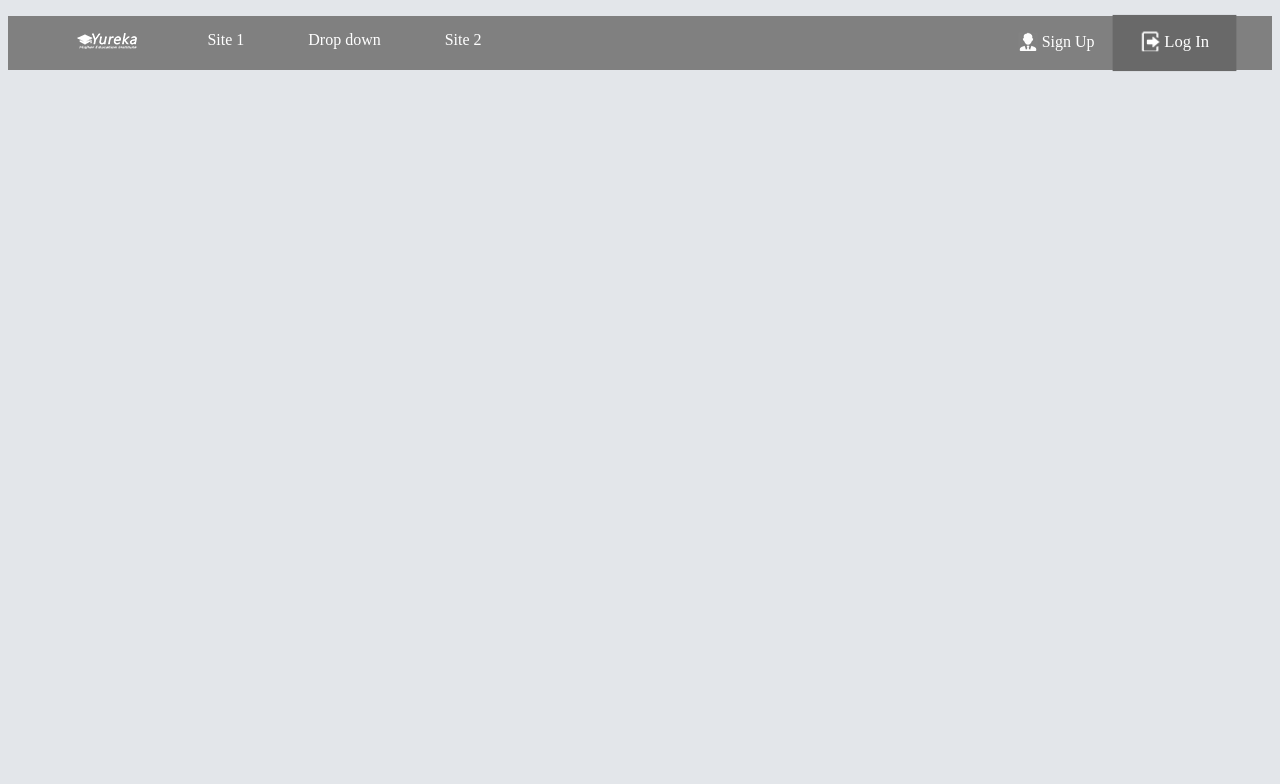
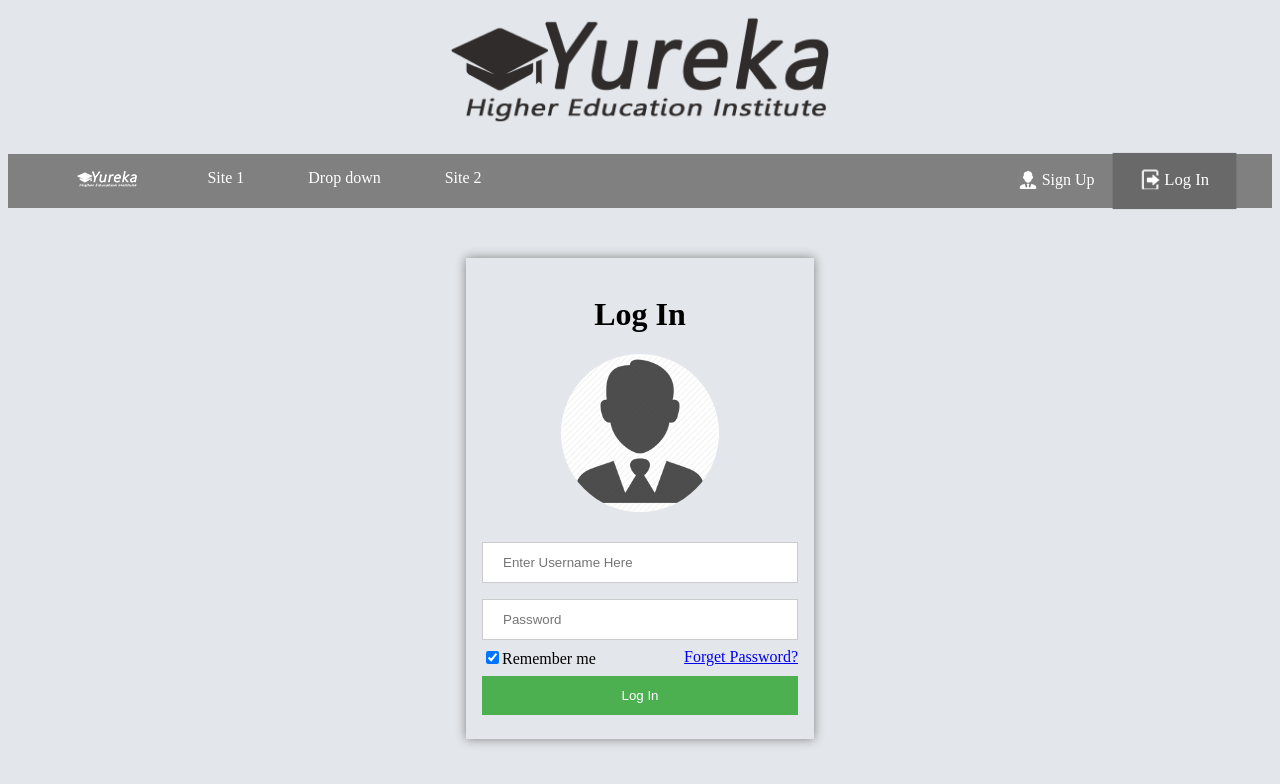
Before and after one commit to ThilinaPrasad/OOSD_Project, a PHP site: page /html/login.html in a window 1280 px wide. Shown: the top 784 px of the page. Run offline with PHP 8.4, Linux system fonts and the light colour scheme.

Commit message:
Finished Login

```diff
--- /dev/null
+++ b/css/login.css
@@ -0,0 +1,44 @@
+.container{
+    padding: 16px;
+    background-color: #e3e6ea;
+    width: 25%;
+    margin: auto;
+    margin-top: 50px;
+    box-shadow: 0 0 10px gray;
+
+}
+
+input[type=text], input[type=password] {
+    width: 100%;
+    padding: 12px 20px;
+    margin: 8px 0;
+    display: inline-block;
+    border: 1px solid #ccc;
+    box-sizing: border-box;
+}
+
+input[type="submit"]{
+    color: white;
+    width: 100%;
+    text-align: center;
+    font-weight: 500;
+    padding: 12px 20px;
+    margin: 8px 0;
+    display: inline-block;
+    border: none;
+    background-color: #4CAF50;
+}
+
+input[type="submit"]:hover{
+    background-color: #0FAF42;
+}
+
+.forgetpsw{
+    position: relative;
+    float: right;
+}
+
+#avatar{
+    border-radius: 50%;
+    margin: auto;
+}
--- a/css/main.css
+++ b/css/main.css
@@ -1,3 +1,4 @@
+
 
 /*/////////////////////////////////////////////////navigation bar start/////////////////////////////////////////////////*/
 .nav {
--- a/html/login.html
+++ b/html/login.html
@@ -3,12 +3,15 @@
 <head>
     <meta charset="UTF-8">
     <title>Yurekha Higher Educaion</title>
+    <link rel="icon" href="../img/favicon.png">
+
     <link href="../css/main.css" rel="stylesheet">
-    <link rel="icon" href="../img/favicon.png">
+    <link href="../css/login.css" rel="stylesheet">
 </head>
 <body bgcolor="#e3e6ea">
 <!--header section-->
 <header>
+    <center><img src="../img/Yureka%20logo.png" id="mainLogo" width="30%" height="40%"></center>
     <!--navigation bar start-->
     <ul class="nav">
         <li><a href="../index.html"><img src="../img/nav/nav_yureka_logo.png"></a></li>
@@ -33,8 +36,18 @@
 </header>
 
 <!--body content section-->
-<section></section>
+<form>
+    <div class="container">
+            <h1 align="center">Log In</h1>
+            <center><img src="../img/avatar.png" id="avatar" width="50%" height="50%"></center><br>
+            <input type="text" id="login_username" placeholder="Enter Username Here" required><br>
+            <input type="password"  id="login_password" placeholder="Password" required><br>
+        <input type="checkbox" id="keepMeLogin" checked><label for="keepMeLogin">Remember me</label>
+        <a href="#" class="forgetpsw">Forget Password?</a><br>
+            <input type="submit"  value="Log In"><br>
 
+    </div>
+</form>
 <!--footer section-->
 <footer></footer>
 </body>
--- a/html/signup.html
+++ b/html/signup.html
@@ -9,6 +9,7 @@
 <body bgcolor="#e3e6ea">
 <!--header section-->
 <header>
+    <center><img src="../img/Yureka%20logo.png" id="mainLogo" width="30%" height="40%"></center>
     <!--navigation bar start-->
     <ul class="nav">
         <li><a href="../index.html"><img src="../img/nav/nav_yureka_logo.png"></a></li>
--- a/index.html
+++ b/index.html
@@ -9,6 +9,7 @@
 <body bgcolor="#e3e6ea">
 <!--header section-->
 <header>
+    <center><img src="img/Yureka%20logo.png" id="mainLogo" width="30%" height="40%"></center>
 <!--navigation bar start-->
 <ul class="nav">
     <li class="active"><a href="index.html"><img src="img/nav/nav_yureka_logo.png"></a></li>
```
Also changed, not shown: Photoshop/avatar.png (added), img/Yureka logo.png (added), img/avatar.png (added), 1 other file.
